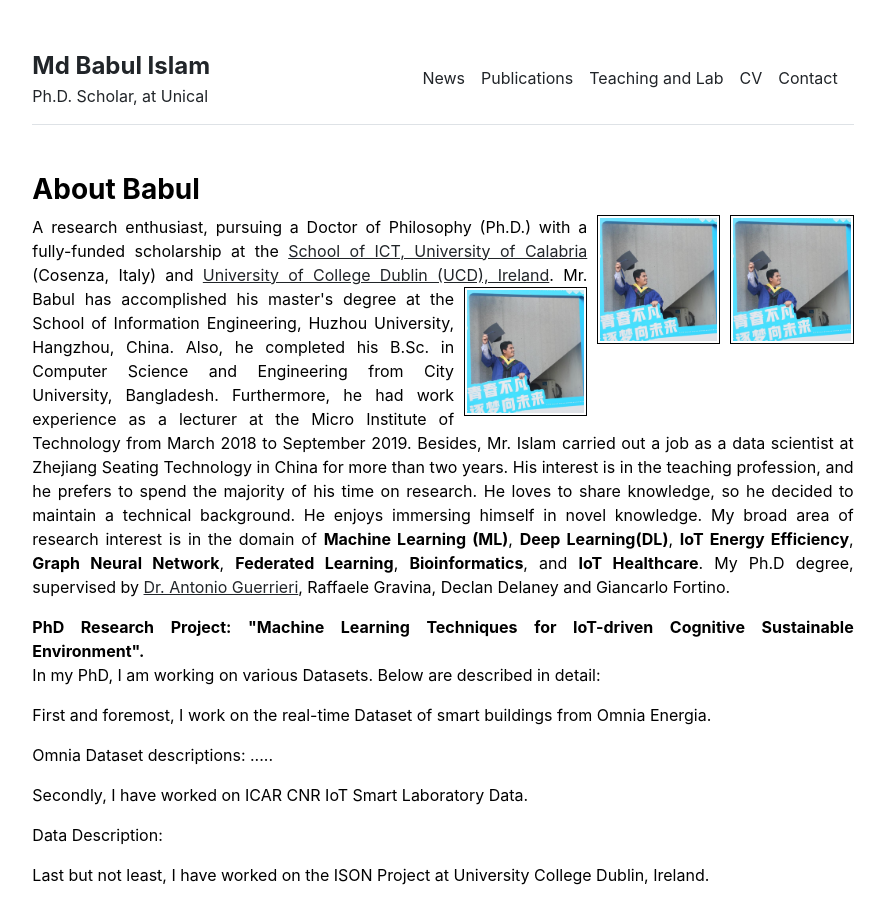
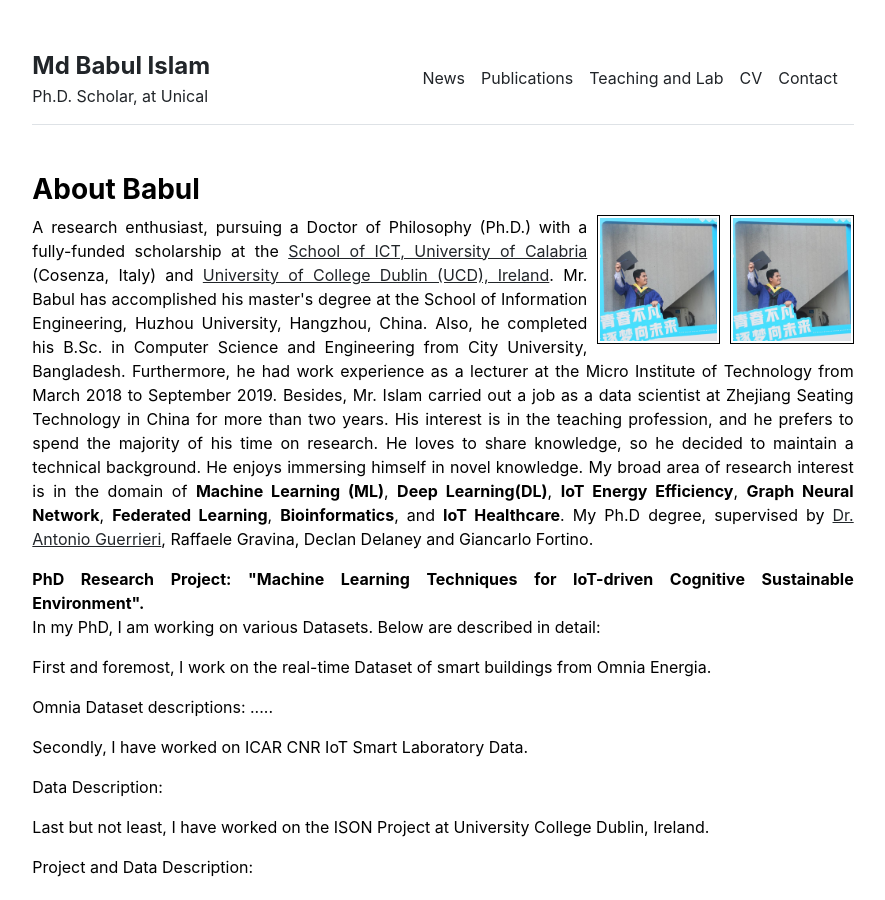
Before and after one commit to babulcseian/babulcseian.github.io, a Jekyll site: the page built from index.md, in a window 1280 px wide and 900 px high. Shown: the whole window, without its empty margins (197-1082 px from the left). Built offline with Jekyll 4.4.1, drawn with Linux system fonts in a browser that asks for light colours; a style sheet for code colours, icons or effects is not loaded.

Commit message:
Update home.html

```diff
--- a/_layouts/home.html
+++ b/_layouts/home.html
@@ -11,7 +11,6 @@
 
     <p align="justify"> A research enthusiast, pursuing a Doctor of Philosophy (Ph.D.) with a fully-funded scholarship at the <a class="other" href='https://dottorato.dimes.unical.it/students/md-babul-islam'>School of ICT, University of Calabria</a> (Cosenza, Italy)
        and <a class="other" href='https://www.ucd.ie/'>University of College Dublin (UCD), Ireland</a>.
-       <img src="{{ site.github.url }}/assets/img/Md Babul Con.jpg" alt="Home" width="15%" title="MSc Graduation" style="float: right; margin-left: 10px; margin-bottom: 10px; border: solid black 1px; padding: 2px;">
        Mr. Babul has accomplished his master's degree at the School of Information Engineering, Huzhou University, Hangzhou, China.
        Also, he completed his B.Sc. in Computer Science and Engineering from City University, Bangladesh.
        Furthermore, he had work experience as a lecturer at the Micro Institute of Technology from March 2018 to September 2019.
```
